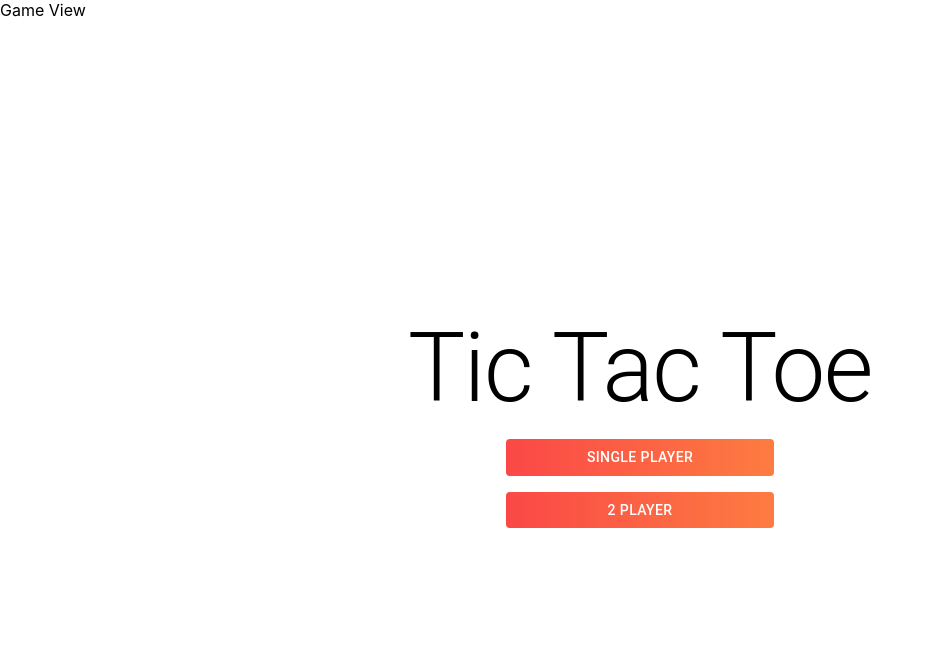
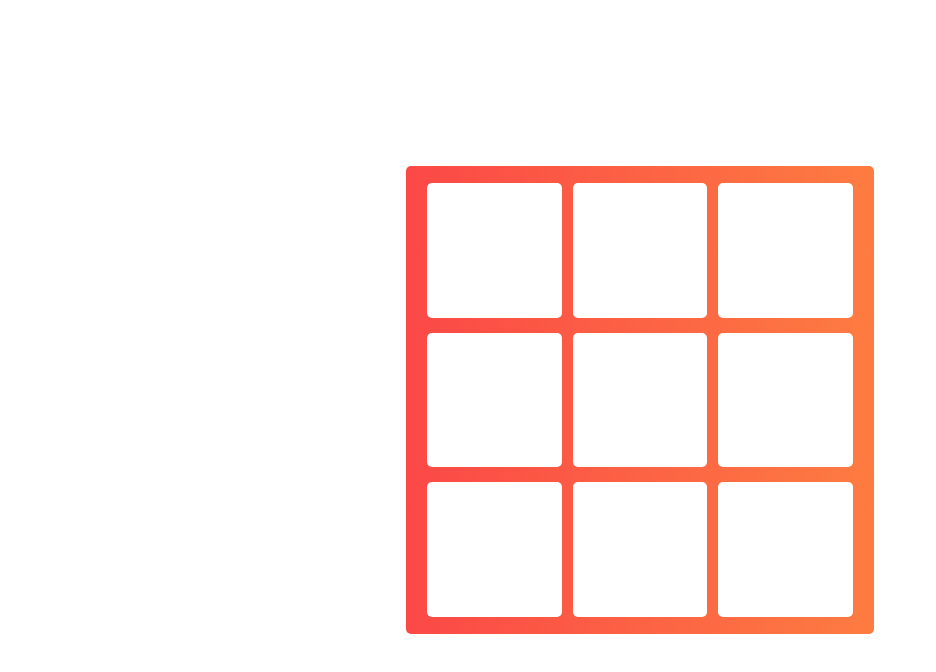
Before and after one commit to mattparlsow/tictactoe, a React (Create React App) app: page /play/1 in a window 1280 px wide. Before the commit this address led to /play/null. Shown: the top 672 px of the page, without its empty margins (0-936 px from the left). Built offline with nearby package versions, Linux system fonts and the light colour scheme; the HTML template or start-up script is replaced by a standard one.

Commit message:
built grid and game logic

```diff
--- a/src/App.js
+++ b/src/App.js
@@ -1,11 +1,31 @@
 import React from "react";
-import SplashScreen from "./components/SpashScreen";
+import {
+  createTheme,
+  responsiveFontSizes,
+  ThemeProvider,
+} from "@mui/material/styles";
+import Router from "./Router";
+import { BrowserRouter } from "react-router-dom";
+import { Grid } from "@mui/material";
+
+let theme = createTheme();
+theme = responsiveFontSizes(theme);
 
 function App() {
   return (
-    <>
-      <SplashScreen />
-    </>
+    <ThemeProvider theme={theme}>
+      <BrowserRouter>
+        <Grid
+          container
+          direction="row"
+          justifyContent="center"
+          alignItems="center"
+          sx={{ minHeight: "100vh" }}
+        >
+          <Router />
+        </Grid>
+      </BrowserRouter>
+    </ThemeProvider>
   );
 }
 
--- a/src/Router.js
+++ b/src/Router.js
@@ -1,11 +1,12 @@
 import { Route, Routes } from "react-router-dom";
 import App from "./App";
 import GameView from "./components/GameView";
+import SplashScreen from "./components/SpashScreen";
 
 function Router() {
   return (
     <Routes>
-      <Route path="/" element={<App />} />
+      <Route path="/" element={<SplashScreen />} />
       <Route path="/play/:gameMode" element={<GameView />} />
     </Routes>
   );
--- a/src/assets/styles.scss
+++ b/src/assets/styles.scss
@@ -24,3 +24,57 @@ body {
     );
   }
 }
+
+.game-grid {
+  background: rgb(251, 72, 71);
+  background: linear-gradient(
+    90deg,
+    rgba(251, 72, 71, 1) 0%,
+    rgba(253, 124, 65, 1) 100%
+  );
+  width: 35%;
+  aspect-ratio: 1 / 1;
+  padding: 10px;
+  border-radius: 5px;
+  display: flex;
+  flex-wrap: wrap;
+  justify-content: space-evenly;
+  align-content: space-around;
+  position: absolute;
+  overflow: hidden;
+
+  .overlay {
+    position: absolute;
+    background-color: #00000080;
+    width: 100%;
+    height: 100%;
+    top: 0;
+    display: flex;
+    flex-direction: column;
+    color: white;
+    align-items: center;
+    justify-content: center;
+
+    h3 {
+      font-weight: 600;
+      margin-bottom: 10px;
+      word-break: break-all;
+      text-align: center;
+    }
+
+    button {
+      margin-bottom: 10px;
+    }
+  }
+
+  .square {
+    font-size: 5rem;
+    border-radius: 5px;
+    background-color: white;
+    width: 30%;
+    height: 30%;
+    display: flex;
+    align-items: center;
+    justify-content: center;
+  }
+}
--- /dev/null
+++ b/src/components/GameGrid.jsx
@@ -0,0 +1,43 @@
+import { Button, Typography } from "@mui/material";
+import React, { useCallback } from "react";
+import { useNavigate } from "react-router-dom";
+import GridSquare from "./GridSquare";
+
+function GameGrid(props) {
+  //router navigator
+  let navigate = useNavigate();
+
+  const navToMenu = useCallback(() => {
+    navigate("/");
+  }, [navigate]);
+
+  return (
+    <div className="game-grid">
+      <div
+        className="overlay"
+        style={{ visibility: props.gameOver ? "visible" : "hidden" }}
+      >
+        <Typography variant="h3">
+          {props.winner ? props.winner : "Draw!"}
+        </Typography>
+        <Button variant="contained" disableElevation onClick={props.resetGame}>
+          Play Again
+        </Button>
+        <Button variant="contained" disableElevation onClick={navToMenu}>
+          Menu
+        </Button>
+      </div>
+      {props.grid.map((square, index) => (
+        <GridSquare
+          key={index}
+          value={square}
+          updateSquare={() => {
+            props.updateSquare(index);
+          }}
+        />
+      ))}
+    </div>
+  );
+}
+
+export default GameGrid;
--- a/src/components/GameView.jsx
+++ b/src/components/GameView.jsx
@@ -1,7 +1,71 @@
-import React from "react";
+import React, { useCallback, useEffect, useState } from "react";
+import GameGrid from "./GameGrid";
+import {
+  MAX_MOVE_COUNT,
+  NUMBER_OF_SQUARES,
+  WINNING_SEQUENCES,
+} from "./../constants";
 
 function GameView() {
-  return "Game View";
+  const [playerToken, setPlayerToken] = useState("X");
+  const [grid, setGrid] = useState([...Array(NUMBER_OF_SQUARES)]);
+  const [history, setHistory] = useState([]);
+  const [moveCount, setMoveCount] = useState(0);
+  const [winner, setWinner] = useState("Player 1");
+  const [gameOver, setGameOver] = useState(false);
+
+  const updateSquare = (i) => {
+    //Update gameboard with players move
+    if (moveCount < MAX_MOVE_COUNT) {
+      let newGrid = [...grid];
+      newGrid[i] = playerToken;
+
+      setGrid(newGrid);
+      setHistory([...history, newGrid]);
+      setPlayerToken(playerToken == "X" ? "O" : "X");
+      setMoveCount(moveCount + 1);
+    }
+  };
+
+  useEffect(() => {
+    calculateWinner(grid);
+  }, [grid, history]);
+
+  const calculateWinner = (squares) => {
+    for (let i = 0; i < WINNING_SEQUENCES.length; i++) {
+      const [a, b, c] = WINNING_SEQUENCES[i];
+      if (
+        squares[a] === squares[b] &&
+        squares[a] === squares[c] &&
+        squares[a] != null
+      ) {
+        setGameOver(true);
+        setWinner("Player " + playerToken);
+        break;
+      }
+    }
+  };
+
+  const resetGame = useCallback(() => {
+    setGrid([...Array(NUMBER_OF_SQUARES)]);
+    setHistory([]);
+    setPlayerToken("X");
+    setMoveCount(0);
+    setWinner(false);
+    setGameOver(false);
+  });
+
+  return (
+    <>
+      <GameGrid
+        grid={grid}
+        updateSquare={updateSquare}
+        gameOver={gameOver}
+        winner={winner}
+        resetGame={resetGame}
+      />
+    </>
+  );
 }
 
 export default GameView;
--- /dev/null
+++ b/src/components/GridSquare.jsx
@@ -0,0 +1,11 @@
+import React from "react";
+
+function GridSquare(props) {
+  return (
+    <div variant="text" onClick={props.updateSquare} className="square">
+      {props.value ? props.value : ""}
+    </div>
+  );
+}
+
+export default GridSquare;
--- a/src/components/SpashScreen.jsx
+++ b/src/components/SpashScreen.jsx
@@ -1,24 +1,19 @@
-import { Grid, Button, Stack, Typography } from "@mui/material";
-import React, { useEffect, useState } from "react";
+import { Button, Stack, Typography } from "@mui/material";
+import React, { useCallback } from "react";
 import { SINGLE_PLAYER, TWO_PLAYER } from "../constants";
 import { useNavigate } from "react-router-dom";
 
-function SplashScreen(props) {
+function SplashScreen() {
   let navigate = useNavigate();
-  const [gameMode, setGameMode] = useState(null);
 
-  useEffect(() => {
+  const setGameMode = useCallback(
+    (gameMode) => {
       navigate(`/play/${gameMode}`);
-  }, [gameMode, navigate]);
+    },
+    [navigate]
+  );
 
   return (
-    <Grid
-      container
-      direction="row"
-      justifyContent="center"
-      alignItems="center"
-      sx={{ minHeight: "100vh" }}
-    >
     <div className="splash-screen-container">
       <Stack spacing={2} justifyContent="center" alignItems="center">
         <Typography variant="h1">Tic Tac Toe</Typography>
@@ -26,9 +21,7 @@ function SplashScreen(props) {
           className="btn"
           variant="contained"
           disableElevation
-            onClick={() => {
-              setGameMode(SINGLE_PLAYER);
-            }}
+          onClick={() => setGameMode(SINGLE_PLAYER)}
         >
           Single Player
         </Button>
@@ -36,15 +29,12 @@ function SplashScreen(props) {
           className="btn"
           variant="contained"
           disableElevation
-            onClick={() => {
-              setGameMode(TWO_PLAYER);
-            }}
+          onClick={() => setGameMode(TWO_PLAYER)}
         >
           2 Player
         </Button>
       </Stack>
     </div>
-    </Grid>
   );
 }
 
--- a/src/constants.js
+++ b/src/constants.js
@@ -1,4 +1,22 @@
 const SINGLE_PLAYER = 0;
 const TWO_PLAYER = 1;
+const NUMBER_OF_SQUARES = 9;
+const MAX_MOVE_COUNT = 9;
+const WINNING_SEQUENCES = [
+  [0, 1, 2],
+  [3, 4, 5],
+  [6, 7, 8],
+  [0, 3, 6],
+  [1, 4, 7],
+  [2, 5, 8],
+  [0, 4, 8],
+  [2, 4, 6],
+];
 
-export { SINGLE_PLAYER, TWO_PLAYER };
+export {
+  SINGLE_PLAYER,
+  TWO_PLAYER,
+  NUMBER_OF_SQUARES,
+  MAX_MOVE_COUNT,
+  WINNING_SEQUENCES,
+};
--- a/src/index.js
+++ b/src/index.js
@@ -2,25 +2,10 @@ import React from "react";
 import ReactDOM from "react-dom";
 import "./assets/styles.scss";
 import App from "./App";
-import { BrowserRouter } from "react-router-dom";
-import {
-  createTheme,
-  responsiveFontSizes,
-  ThemeProvider,
-} from "@mui/material/styles";
-import Router from "./Router";
-
-let theme = createTheme();
-theme = responsiveFontSizes(theme);
 
 ReactDOM.render(
   <React.StrictMode>
-    <ThemeProvider theme={theme}>
-      <BrowserRouter>
-        <Router />
-        <App />
-      </BrowserRouter>
-    </ThemeProvider>
+    <App />
   </React.StrictMode>,
   document.getElementById("root")
 );
```
Lines whose indentation alone changed are shown as unchanged.
